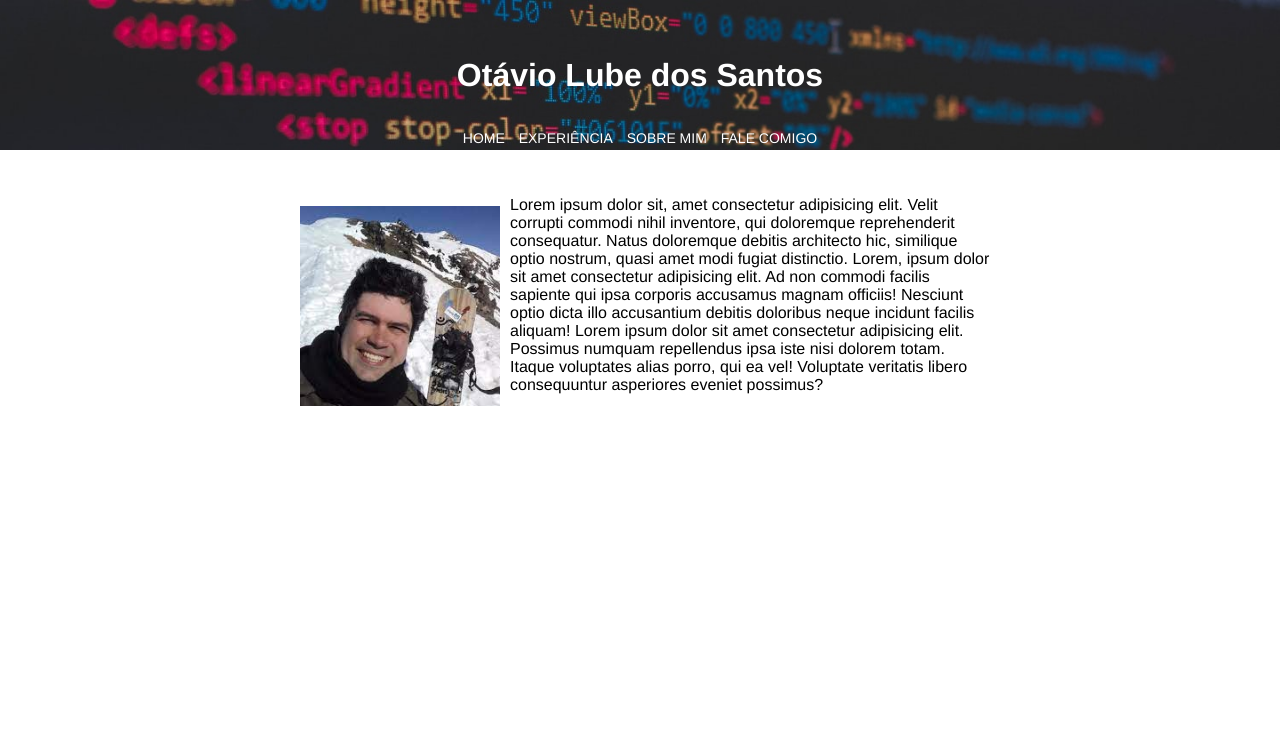
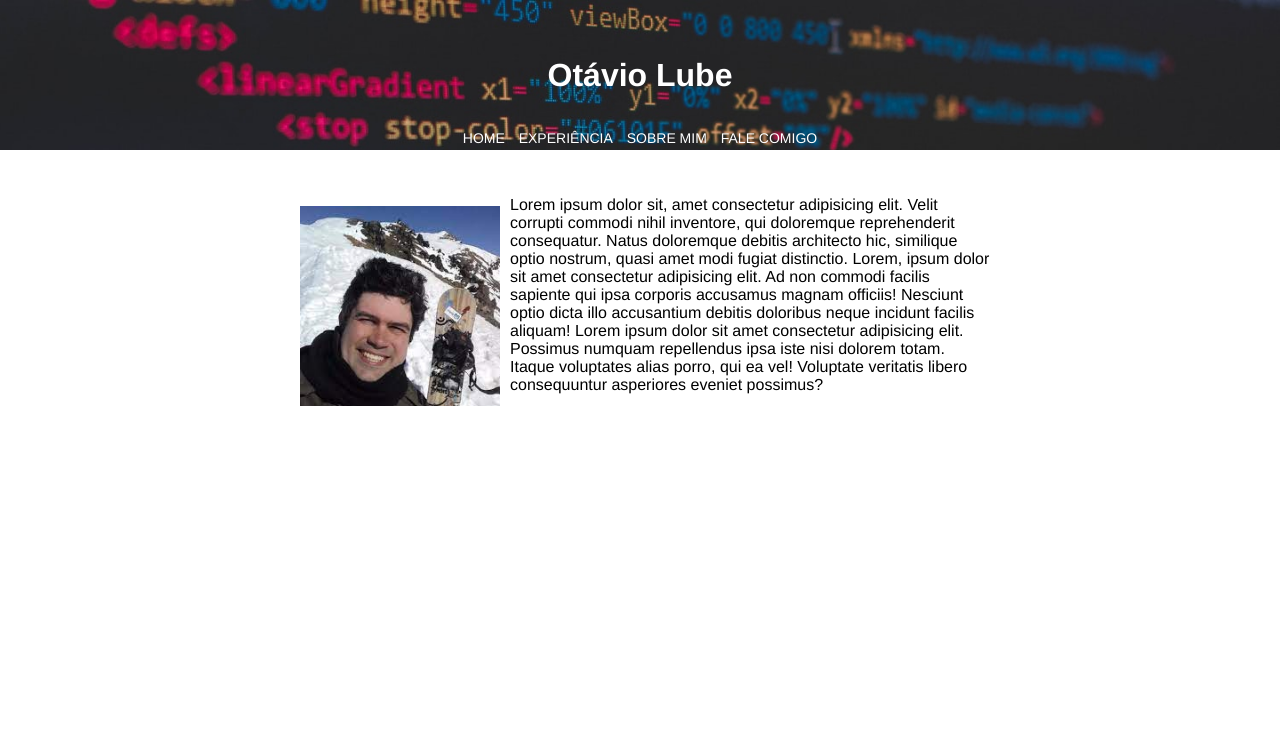
Before and after one commit to otaviolube/DesenvolvimentoWeb, a plain HTML site: page index.html in a window 1280 px wide. Shown: the top 733 px of the page. Drawn offline with Linux system fonts and the light colour scheme.

Commit message:
Mudança de nome

```diff
--- a/index.html
+++ b/index.html
@@ -6,7 +6,7 @@
 </head>
 <body>
     <header>
-        <h1>Otávio Lube dos Santos</h1>
+        <h1>Otávio Lube</h1>
     </header>
     <nav id="menu">
         <ul>
```
